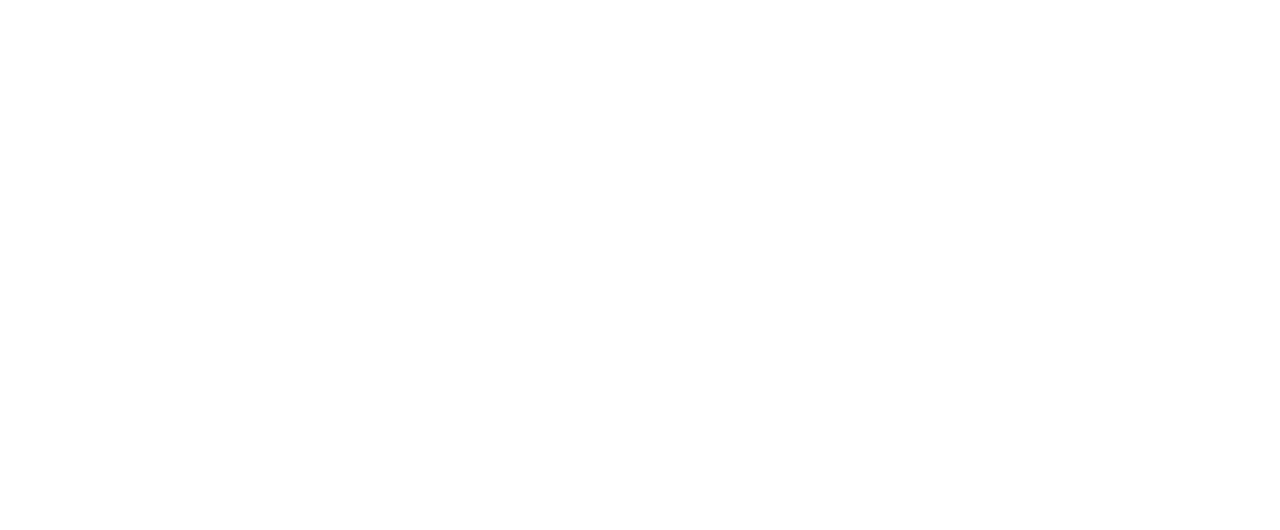
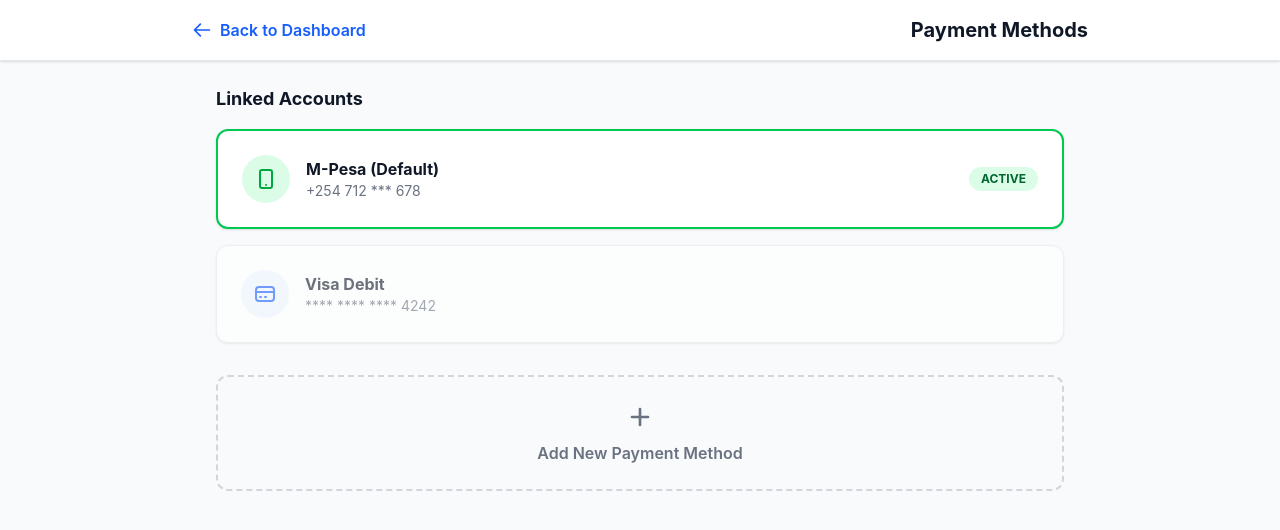
Before and after one commit to NJ-NXN/comrade-ride, a React (Vite) app: page /payments in a window 1280 px wide. Before the commit this address had no page. Shown: the top 530 px of the page. Built offline with nearby package versions, Linux system fonts and the light colour scheme.

Commit message:
Added functionality to sidebar components

```diff
--- a/src/App.tsx
+++ b/src/App.tsx
@@ -1,5 +1,8 @@
-import { BrowserRouter, Routes, Route, Navigate } from "react-router-dom";
+// src/App.tsx
+import { BrowserRouter, Routes, Route, Navigate, useLocation } from "react-router-dom";
+import { AnimatePresence } from "framer-motion";
 import { TicketProvider } from "./context/TicketContext";
+
 import Login from "./pages/login";
 import Signup from "./pages/signup";
 import Dashboard from "./pages/dashboard";
@@ -7,21 +10,33 @@
 import AccountDetails from "./pages/AccountDetails";
 import PaymentMethods from "./pages/PaymentMethods";
 
+// 1. Create a sub-component to handle the animated routing
+const AnimatedRoutes = () => {
+  const location = useLocation(); // Tracks which page we are currently on
+
+  return (
+    // mode="wait" ensures the current page slides out BEFORE the new one loads in
+    <AnimatePresence mode="wait">
+      <Routes location={location} key={location.pathname}>
+        <Route path="/" element={<Navigate to="/login" replace />} />
+        <Route path="/login" element={<Login />} />
+        <Route path="/signup" element={<Signup />} />
+        <Route path="/dashboard" element={<Dashboard />} />
+        <Route path="/tickets" element={<Tickets />} />
+        <Route path="/account" element={<AccountDetails />} />
+        <Route path="/payments" element={<PaymentMethods />} />
+      </Routes>
+    </AnimatePresence>
+  );
+};
+
+// 2. The main App component
 function App() {
   return (
     <TicketProvider>
-    <BrowserRouter>
-      <Routes>
-        {/* We will redirect the home page directly to the login for now */}
-        <Route path="/" element={<Navigate to="/login" replace />} />
-        <Route path="/login" element={<Login />} />
-        <Route path="/signup" element={<Signup />} />
-        <Route path="/dashboard" element={<Dashboard />}/>
-        <Route path="/tickets" element={<Tickets />}/>
-        <Route path="/account" element={<AccountDetails />}/>
-        <Route path="/payment-methods" element={<PaymentMethods />}/>
-      </Routes>
-    </BrowserRouter>
+      <BrowserRouter>
+        <AnimatedRoutes />
+      </BrowserRouter>
     </TicketProvider>
   );
 }
--- a/src/components/profileSidebar.tsx
+++ b/src/components/profileSidebar.tsx
@@ -56,7 +56,7 @@
             <svg className="w-5 h-5 text-gray-400" fill="none" stroke="currentColor" viewBox="0 0 24 24"><path strokeLinecap="round" strokeLinejoin="round" strokeWidth="2" d="M16 7a4 4 0 11-8 0 4 4 0 018 0zM12 14a7 7 0 00-7 7h14a7 7 0 00-7-7z"></path></svg>
             Account Details
           </Link>
-          <Link to="/payment-methods" onClick={onClose} className="flex items-center gap-3 p-3 text-gray-700 hover:bg-gray-50 rounded-lg transition-colors font-medium">
+          <Link to="/payments" onClick={onClose} className="flex items-center gap-3 p-3 text-gray-700 hover:bg-gray-50 rounded-lg transition-colors font-medium">
             {/* Card Icon */}
             <svg className="w-5 h-5 text-gray-400" fill="none" stroke="currentColor" viewBox="0 0 24 24"><path strokeLinecap="round" strokeLinejoin="round" strokeWidth="2" d="M3 10h18M7 15h1m4 0h1m-7 4h12a3 3 0 003-3V8a3 3 0 00-3-3H6a3 3 0 00-3 3v8a3 3 0 003 3z"></path></svg>
             Payment Methods
--- a/src/pages/PaymentMethods.tsx
+++ b/src/pages/PaymentMethods.tsx
@@ -1,51 +1,77 @@
+// src/pages/PaymentMethods.tsx
 import { Link } from "react-router-dom";
 import { motion } from "framer-motion";
 
-const AccountDetails = () => {
+const PaymentMethods = () => {
   return (
-    <div className="min-h-screen bg-gray-50 flex flex-col w-full overflow-hidden">
+    // The Framer Motion container to handle the slide-in animation
+    <motion.div
+      initial={{ x: "100%" }}
+      animate={{ x: 0 }}
+      exit={{ x: "100%" }}
+      transition={{ type: "spring", damping: 25, stiffness: 200 }}
+      className="min-h-screen bg-gray-50 flex flex-col w-full"
+    >
 
-      {/* STATIC NAVBAR: High z-index keeps it layered ON TOP of the animation */}
-      <header className="bg-white shadow-sm px-6 py-4 border-b border-gray-200 relative z-30">
+      {/* Navbar */}
+      <header className="bg-white shadow-sm px-6 py-4 border-b border-gray-200">
         <div className="max-w-4xl mx-auto flex justify-between items-center w-full">
-          <Link to="/dashboard" className="flex items-center gap-2 text-blue-600 hover:text-blue-800 font-semibold transition-colors">
+          <Link to="/dashboard" state={{ openSidebar: true }} className="flex items-center gap-2 text-blue-600 hover:text-blue-800 font-semibold transition-colors">
             <svg className="w-5 h-5" fill="none" stroke="currentColor" viewBox="0 0 24 24"><path strokeLinecap="round" strokeLinejoin="round" strokeWidth="2" d="M10 19l-7-7m0 0l7-7m-7 7h18"></path></svg>
             Back to Dashboard
           </Link>
-          <h1 className="text-xl font-bold text-gray-900">Account Details</h1>
+          <h1 className="text-xl font-bold text-gray-900">Payment Methods</h1>
         </div>
       </header>
 
-      {/* ANIMATED MAIN CONTENT: Slides out from under the navbar! */}
-      <motion.main
-        initial={{ y: "-100%", opacity: 0 }}
-        animate={{ y: 0, opacity: 1 }}
-        transition={{ type: "spring", damping: 20, stiffness: 100 }}
-        className="flex-1 w-full max-w-4xl mx-auto p-4 sm:p-6 relative z-10"
-      >
-        <div className="bg-white rounded-xl shadow-sm border border-gray-100 p-8">
-          <div className="flex items-center gap-6 mb-8 pb-8 border-b border-gray-100">
-            <div className="w-24 h-24 rounded-full bg-blue-100 text-blue-600 flex items-center justify-center text-4xl font-bold">U</div>
-            <div>
-              <h2 className="text-2xl font-bold text-gray-900">User Comrade</h2>
-              <p className="text-gray-500">Student ID: STD-84920</p>
+      {/* Main Content */}
+      <main className="flex-1 w-full max-w-4xl mx-auto p-4 sm:p-6">
+
+        {/* Linked Accounts Section */}
+        <div className="mb-8">
+          <h2 className="text-lg font-bold text-gray-900 mb-4">Linked Accounts</h2>
+
+          {/* M-Pesa Card (Active) */}
+          <div className="bg-white rounded-xl shadow-sm border-2 border-green-500 p-6 flex items-center justify-between mb-4">
+            <div className="flex items-center gap-4">
+              <div className="w-12 h-12 rounded-full bg-green-100 flex items-center justify-center">
+                {/* M-Pesa Phone Icon */}
+                <svg className="w-6 h-6 text-green-600" fill="none" stroke="currentColor" viewBox="0 0 24 24"><path strokeLinecap="round" strokeLinejoin="round" strokeWidth="2" d="M12 18h.01M8 21h8a2 2 0 002-2V5a2 2 0 00-2-2H8a2 2 0 00-2 2v14a2 2 0 002 2z"></path></svg>
+              </div>
+              <div>
+                <h3 className="font-bold text-gray-900">M-Pesa (Default)</h3>
+                <p className="text-sm text-gray-500">+254 712 *** 678</p>
+              </div>
             </div>
+            <span className="bg-green-100 text-green-800 text-xs font-bold px-3 py-1 rounded-full uppercase">
+              Active
+            </span>
           </div>
 
-          <div className="space-y-6">
-            <div>
-              <label className="block text-sm font-medium text-gray-700 mb-1">Linked Card</label>
-              <input type="email" disabled value="1111 2222 3333 4444" className="w-full px-4 py-3 bg-gray-50 border border-gray-200 rounded-lg text-gray-500" />
-            </div>
-            <div>
-              <label className="block text-sm font-medium text-gray-700 mb-1">M-Pesa Number</label>
-              <input type="text" disabled value="+254 712 345 678" className="w-full px-4 py-3 bg-gray-50 border border-gray-200 rounded-lg text-gray-500" />
+          {/* Visa Card (Inactive/Alternative) */}
+          <div className="bg-white rounded-xl shadow-sm border border-gray-200 p-6 flex items-center justify-between opacity-60 hover:opacity-100 transition-opacity cursor-pointer">
+            <div className="flex items-center gap-4">
+              <div className="w-12 h-12 rounded-full bg-blue-50 flex items-center justify-center">
+                {/* Credit Card Icon */}
+                <svg className="w-6 h-6 text-blue-600" fill="none" stroke="currentColor" viewBox="0 0 24 24"><path strokeLinecap="round" strokeLinejoin="round" strokeWidth="2" d="M3 10h18M7 15h1m4 0h1m-7 4h12a3 3 0 003-3V8a3 3 0 00-3-3H6a3 3 0 00-3 3v8a3 3 0 003 3z"></path></svg>
+              </div>
+              <div>
+                <h3 className="font-bold text-gray-900">Visa Debit</h3>
+                <p className="text-sm text-gray-500">**** **** **** 4242</p>
+              </div>
             </div>
           </div>
         </div>
-      </motion.main>
-    </div>
+
+        {/* Add New Method Button */}
+        <button className="w-full bg-gray-50 border-2 border-dashed border-gray-300 rounded-xl p-6 flex flex-col items-center justify-center text-gray-500 hover:text-blue-600 hover:border-blue-400 hover:bg-blue-50 transition-all">
+          <svg className="w-8 h-8 mb-2" fill="none" stroke="currentColor" viewBox="0 0 24 24"><path strokeLinecap="round" strokeLinejoin="round" strokeWidth="2" d="M12 6v6m0 0v6m0-6h6m-6 0H6"></path></svg>
+          <span className="font-semibold">Add New Payment Method</span>
+        </button>
+
+      </main>
+    </motion.div>
   );
 };
 
-export default AccountDetails;
+export default PaymentMethods;
--- a/src/pages/dashboard.tsx
+++ b/src/pages/dashboard.tsx
@@ -1,5 +1,6 @@
 import { useState } from "react";
 import ProfileSidebar from "../components/profileSidebar";
+import { useLocation } from "react-router-dom";
 import RideCard, { type Ride } from "../components/ridecard";
 import BookingModal from "../components/bookingModal";
 
@@ -11,10 +12,11 @@
 ];
 
 const Dashboard = () => {
+  const location = useLocation();
   const [origin, setOrigin] = useState("");
   const [destination, setDestination] = useState("");
   const [date, setDate] = useState("");
-  const [isSidebarOpen, setIsSidebarOpen] = useState(false);
+  const [isSidebarOpen, setIsSidebarOpen] = useState(location.state?.openSidebar || false);
   const [hasSearched, setHasSearched] = useState(false);
   //Track the modal visibility and the selected ride
   const [isModalOpen, setIsModalOpen] = useState(false);
```
Also changed, not shown: src/pages/AccountDetails.tsx (+11 -11 lines), src/pages/tickets.tsx (+10 -3 lines).
